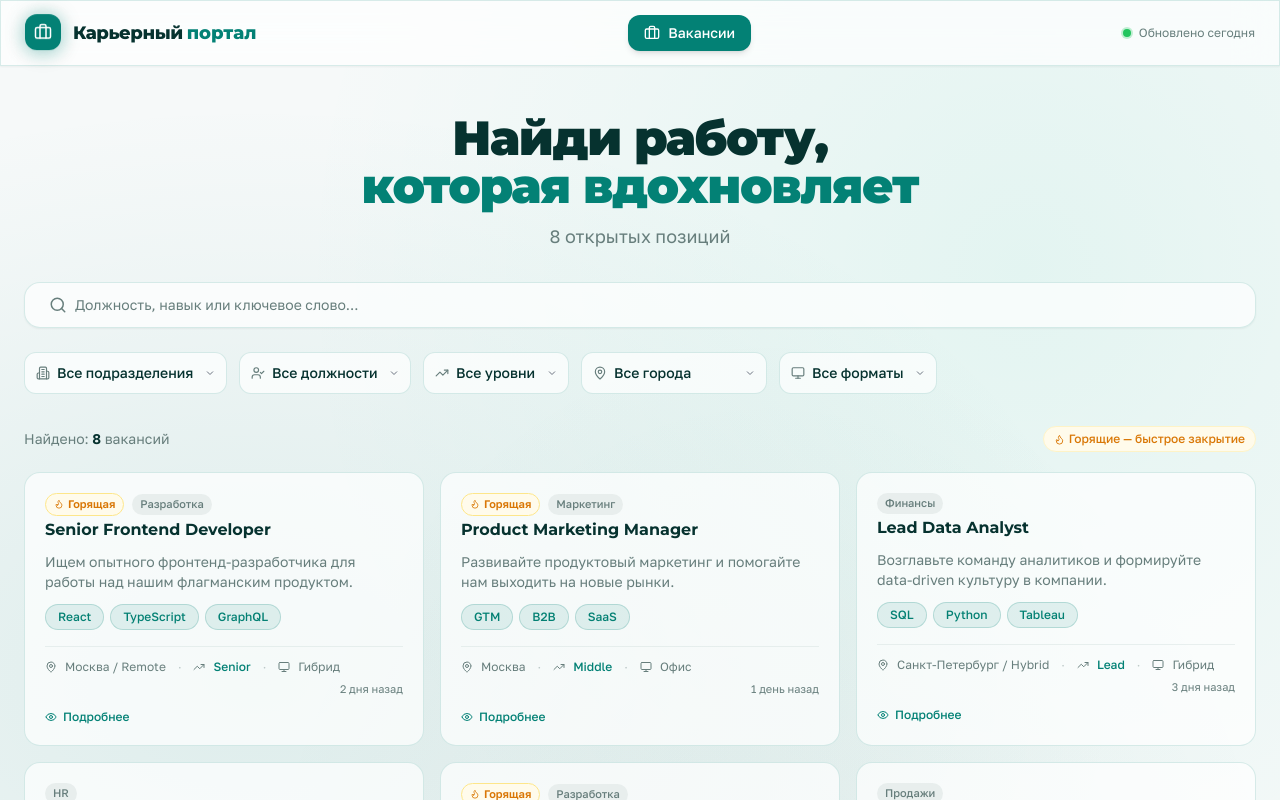
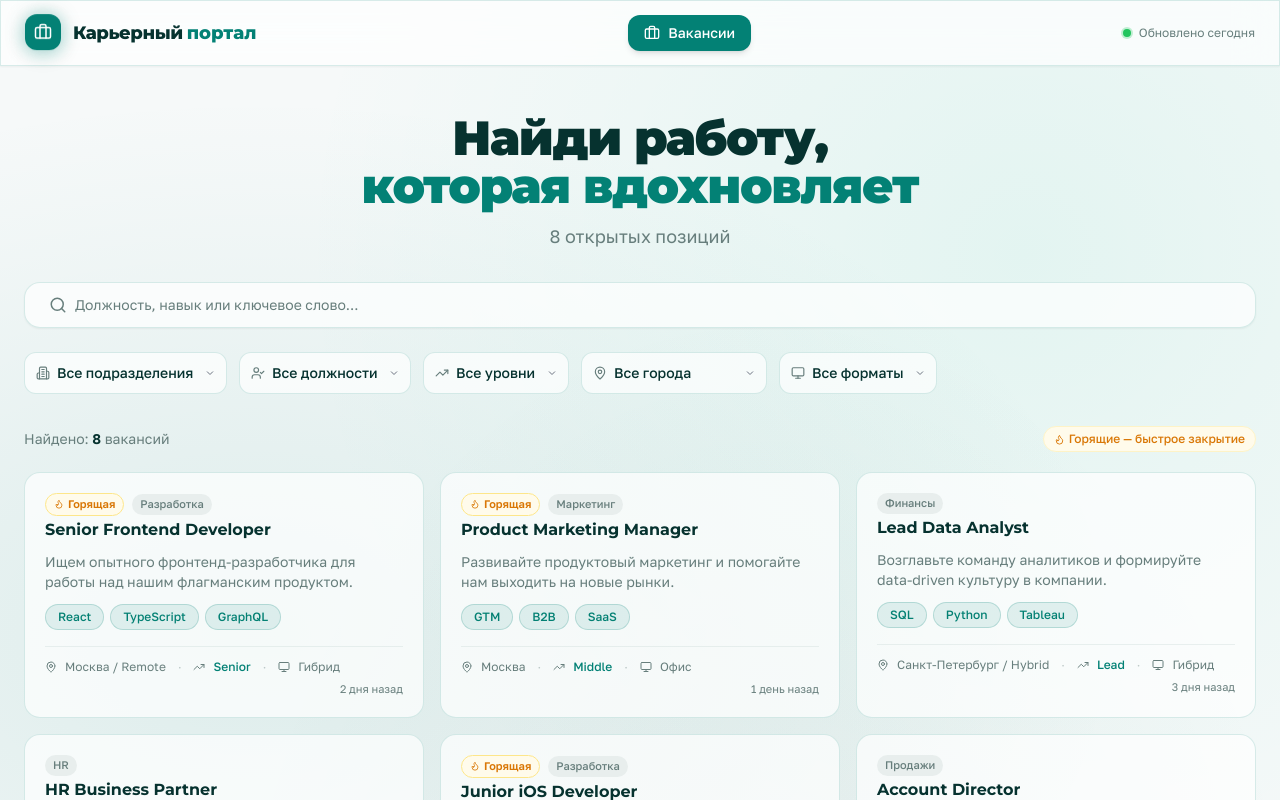
Before and after one commit to pr-poehali-dev/internal-job-posting-site, a React (Vite) app: page / in a window 1280 px wide. Shown: the top 800 px of the page. Built offline with nearby package versions, Linux system fonts and the light colour scheme.

Commit message:
Remove vacancy button

```diff
--- a/src/pages/Index.tsx
+++ b/src/pages/Index.tsx
@@ -561,9 +561,7 @@ export default function Index() {
           <span className="text-[11px] text-muted-foreground">{job.posted}</span>
         </div>
       </div>
-      <div className="mt-3 flex items-center gap-1.5 text-xs text-primary font-medium">
-        <Icon name="Eye" size={12} /> Подробнее
-      </div>
+
     </div>
   );
 
```
